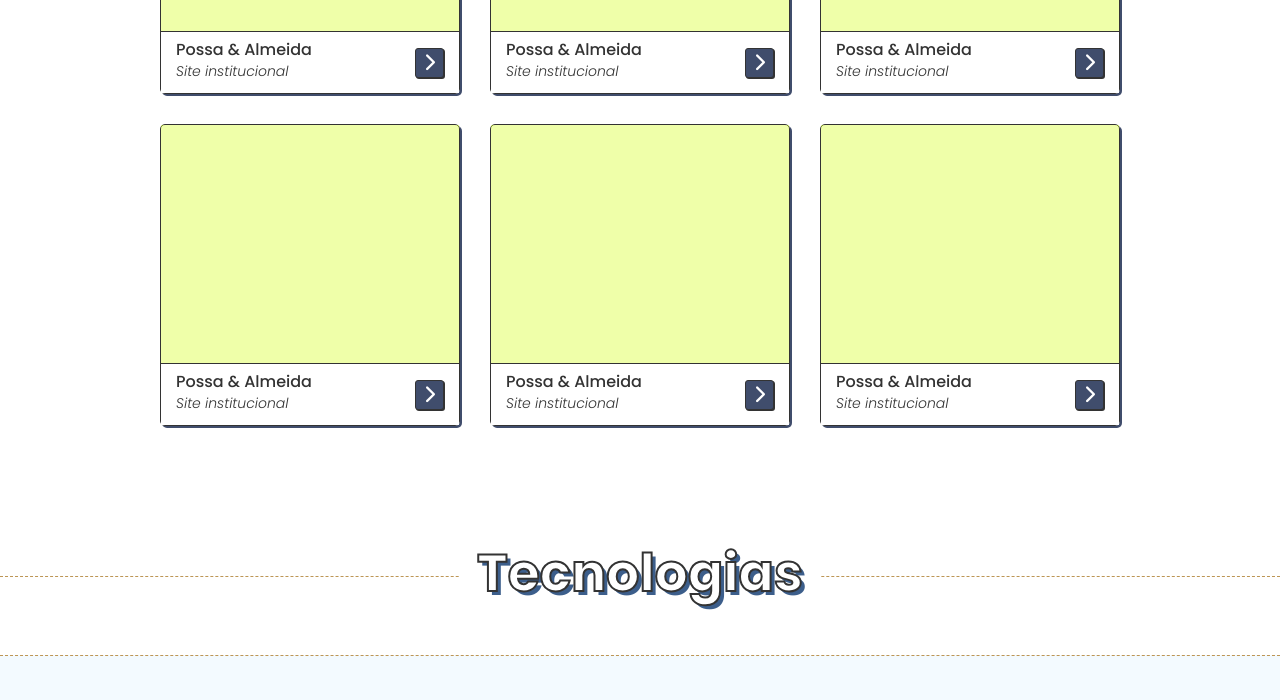
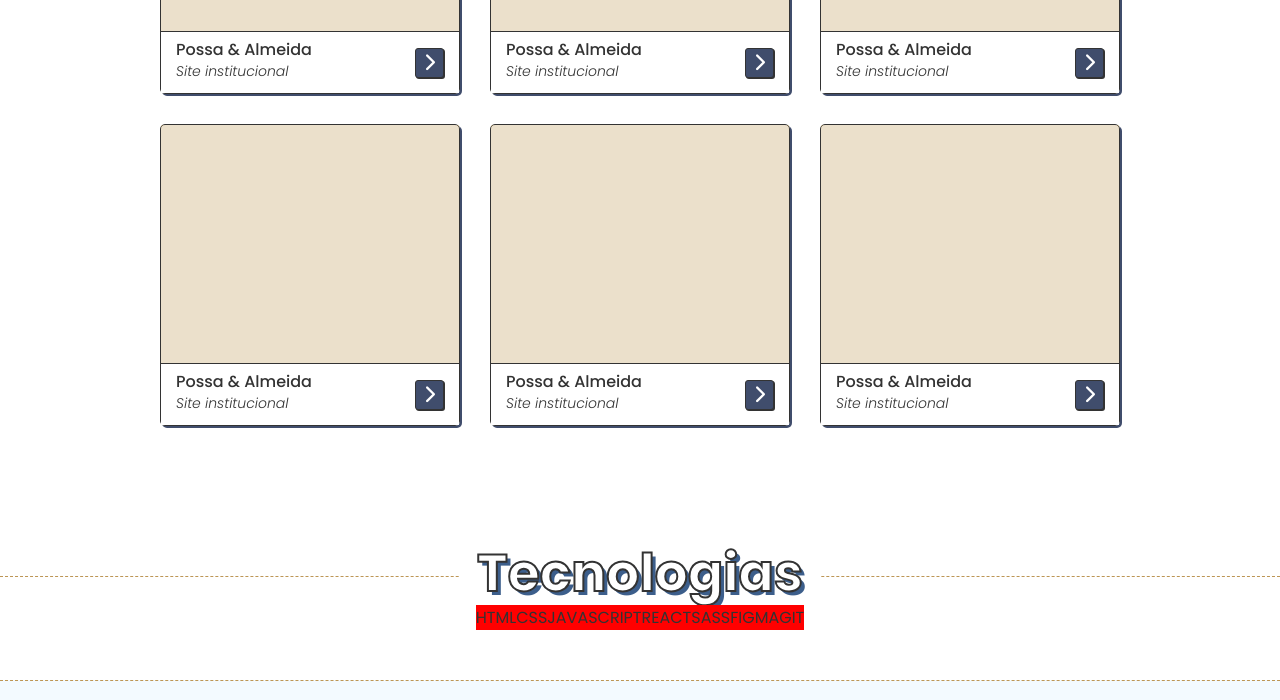
Before and after one commit to Edio-Goncalves/edio-goncalves-dev, a website: page index.html in a window 1280 px wide. Shown: the part 1050-1750 px from the top of the page. Drawn offline with Linux system fonts and the light colour scheme.

Commit message:
Create tech section

```diff
--- a/assets/style/scss/style.scss
+++ b/assets/style/scss/style.scss
@@ -130,7 +130,7 @@ header {
           font-size: 18px;
           font-weight: 400;
           text-decoration: none;
-          background-color: #404d6c;
+          background-color: #3c5e8b;
           border: 1px solid #333333;
           transition: all 0.2s ease-in;
           > .fa-whatsapp {
@@ -213,7 +213,7 @@ header {
         a {
           display: block;
           height: 300px;
-          background-color: rgba(208, 255, 0, 0.336);
+          background-color: rgba(189, 151, 85, 0.3);
         }
         > div {
           width: 100%;
@@ -277,7 +277,9 @@ header {
     height: 100%;
     max-width: 1250px;
     display: flex;
+    flex-direction: column;
     justify-content: center;
+    align-items: center;
     .title {
       text-align: center;
       margin-top: -35px;
@@ -291,6 +293,11 @@ header {
       text-shadow: 4px 4px 0px #3c5e8b;
       background-color: #ffffff;
       width: 360px;
+    }
+    .tech-content {
+      background-color: red;
+      display: flex;
+      align-items: center;
     }
   }
 }
--- a/index.html
+++ b/index.html
@@ -133,6 +133,15 @@
     <section class="tech">
       <div class="tech-wrapper">
         <h2 class="title">Tecnologias</h2>
+        <div class="tech-content">
+          <div>HTML</div>
+          <div>CSS</div>
+          <div>JAVASCRIPT</div>
+          <div>REACT</div>
+          <div>SASS</div>
+          <div>FIGMA</div>
+          <div>GIT</div>
+        </div>
       </div>
     </section>
     <!-- FOOTER -->
```
Also changed, not shown: assets/style/css/style.css, 1 other file.
